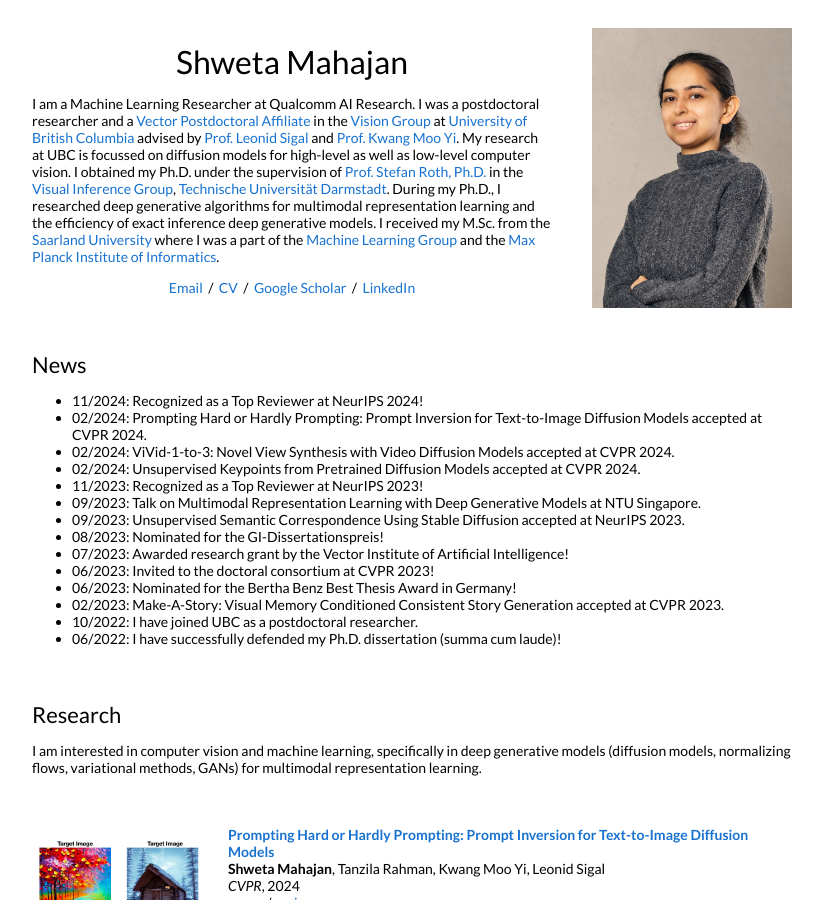
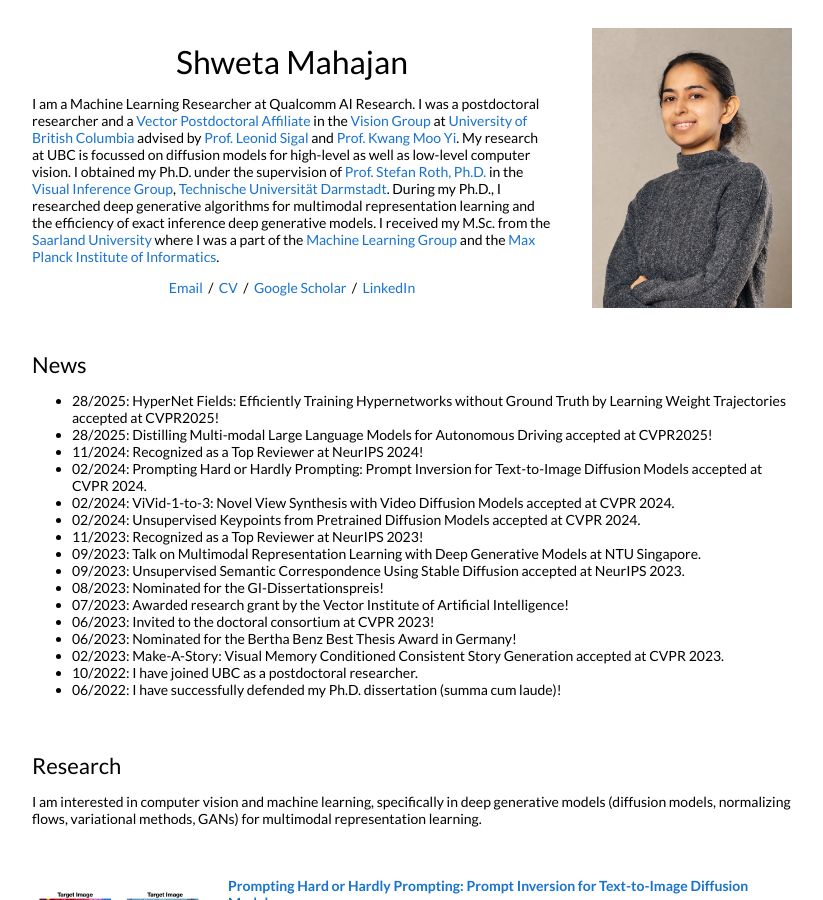
Before and after one commit to s-mahajan/s-mahajan.github.io, a Jekyll site: the page index.html, which Jekyll copies as it is, in a window 1280 px wide and 900 px high. Shown: the whole window, without its empty margins (228-1051 px from the left). Built offline with Jekyll 4.4.1, drawn with Linux system fonts in a browser that asks for light colours.

Commit message:
Update index.html

```diff
--- a/index.html
+++ b/index.html
@@ -57,6 +57,8 @@
             <td style="padding:2.5%;width:100%;vertical-align:middle">
               <h2>News</h2>
               <ul>
+              <li>28/2025: HyperNet Fields: Efficiently Training Hypernetworks without Ground Truth by Learning Weight Trajectories accepted at CVPR2025!</li>
+              <li>28/2025: Distilling Multi-modal Large Language Models for Autonomous Driving accepted at CVPR2025! </li>
               <li>11/2024: Recognized as a Top Reviewer at NeurIPS 2024! </li>
               <li>02/2024: Prompting Hard or Hardly Prompting: Prompt Inversion for Text-to-Image Diffusion Models accepted at CVPR 2024. </li>
               <li>02/2024: ViVid-1-to-3: Novel View Synthesis with Video Diffusion Models accepted at CVPR 2024. </li>
```
